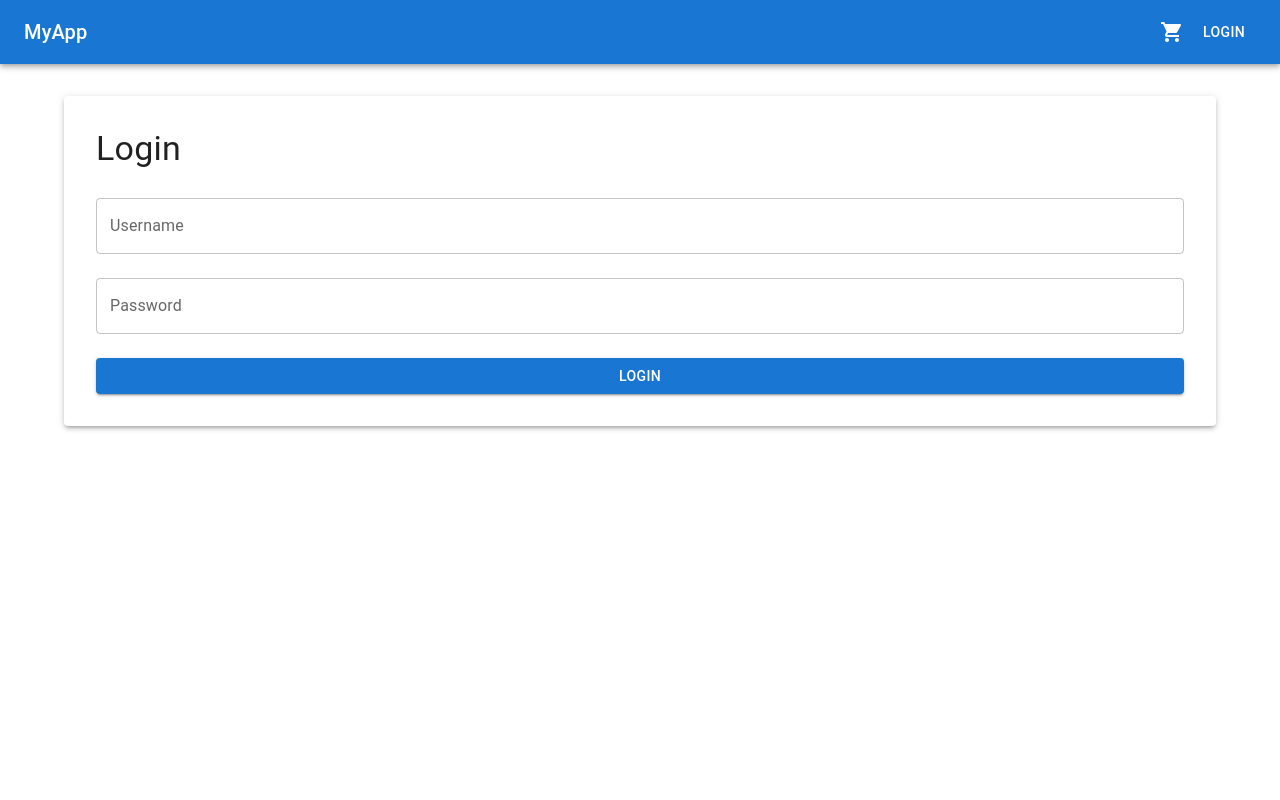
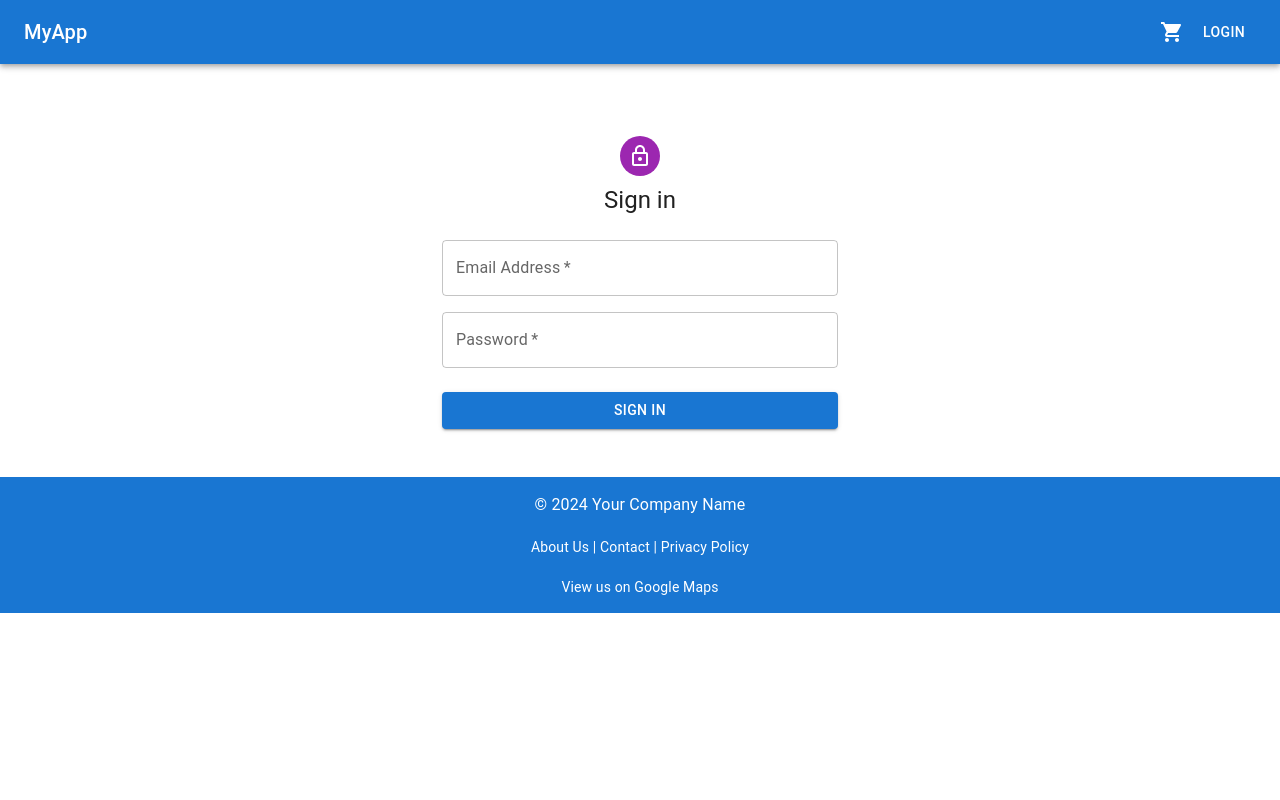
Before and after one commit to Penzslyr/customer-fe, a React (Create React App) app: page /login in a window 1280 px wide. Shown: the top 800 px of the page. Built offline with nearby package versions, Linux system fonts and the light colour scheme.

Commit message:
bla bla bla males

```diff
--- a/package.json
+++ b/package.json
@@ -10,6 +10,7 @@
     "@testing-library/jest-dom": "^5.17.0",
     "@testing-library/react": "^13.4.0",
     "@testing-library/user-event": "^13.5.0",
+    "axios": "^1.7.2",
     "react": "^18.3.1",
     "react-dom": "^18.3.1",
     "react-responsive-carousel": "^3.2.23",
--- a/src/App.js
+++ b/src/App.js
@@ -11,6 +11,7 @@ import Footer from "./components/Footer";
 import { AuthProvider } from "./context/AuthContext";
 import ProtectedRoute from "./components/ProtectedRoute";
 import TransactionHistory from "./pages/TransactionHistory";
+import EditProfile from "./pages/EditProfile";
 
 function App() {
   return (
@@ -36,7 +37,7 @@ function App() {
               path="/profile"
               element={
                 <ProtectedRoute>
-                  <div>Edit Profile Page</div>
+                  <EditProfile />
                 </ProtectedRoute>
               }
             />
--- a/src/components/Navbar.js
+++ b/src/components/Navbar.js
@@ -18,7 +18,7 @@ import { useAuth } from "../context/AuthContext";
 const Navbar = () => {
   const [anchorEl, setAnchorEl] = React.useState(null);
   const { cart } = useCart();
-  const { isLoggedIn, logout } = useAuth();
+  const { isLoggedIn, logout, user } = useAuth();
   const navigate = useNavigate();
 
   const handleMenu = (event) => {
@@ -66,6 +66,13 @@ const Navbar = () => {
                 alt="Profile Picture"
                 src="https://via.placeholder.com/150"
               />
+              <Typography
+                variant="subtitle1"
+                component="div"
+                sx={{ paddingLeft: "5px" }}
+              >
+                {user?.email}
+              </Typography>
             </IconButton>
             <Menu
               id="menu-appbar"
--- a/src/context/AuthContext.js
+++ b/src/context/AuthContext.js
@@ -7,17 +7,20 @@ export const useAuth = () => useContext(AuthContext);
 
 export const AuthProvider = ({ children }) => {
   const [isLoggedIn, setIsLoggedIn] = useState(false);
+  const [user, setUser] = useState(null);
 
-  const login = () => {
+  const login = (userData) => {
     setIsLoggedIn(true);
+    setUser(userData);
   };
 
   const logout = () => {
     setIsLoggedIn(false);
+    setUser(null);
   };
 
   return (
-    <AuthContext.Provider value={{ isLoggedIn, login, logout }}>
+    <AuthContext.Provider value={{ user, isLoggedIn, login, logout }}>
       {children}
     </AuthContext.Provider>
   );
--- a/src/pages/Cart.js
+++ b/src/pages/Cart.js
@@ -20,6 +20,8 @@ const Cart = () => {
   const calculateTotalPrice = () => {
     return cart.reduce((acc, item) => acc + item.price * item.quantity, 0);
   };
+
+  console.log(cart);
 
   return (
     <Container>
--- a/src/pages/EditProfile.js
+++ b/src/pages/EditProfile.js
@@ -1,7 +1,100 @@
-import React from "react";
+// src/pages/EditProfile.js
+import React, { useState } from "react";
+import {
+  Container,
+  Typography,
+  TextField,
+  Button,
+  Avatar,
+  Grid,
+  Paper,
+} from "@mui/material";
+import { useAuth } from "../context/AuthContext";
 
 const EditProfile = () => {
-  return <div>EditProfile</div>;
+  const { user, updateUser } = useAuth();
+  const [name, setName] = useState(user?.fullname);
+  const [email, setEmail] = useState(user?.email);
+  const [profilePicture, setProfilePicture] = useState(null);
+  const [profilePictureFile, setProfilePictureFile] = useState(null);
+
+  console.log(user);
+  // const handleSave = () => {
+  //   const updatedUser = {
+  //     ...user,
+  //     name,
+  //     email,
+  //     profilePicture: profilePictureFile ? URL.createObjectURL(profilePictureFile) : profilePicture,
+  //   };
+  //   updateUser(updatedUser);
+  // };
+
+  // const handleProfilePictureChange = (event) => {
+  //   const file = event.target.files[0];
+  //   setProfilePictureFile(file);
+  //   setProfilePicture(URL.createObjectURL(file));
+  // };
+
+  return (
+    <Container sx={{ minHeight: "725px", marginTop: "20px" }}>
+      <Typography variant="h4" gutterBottom>
+        Edit Profile
+      </Typography>
+      <Grid container spacing={3}>
+        <Grid item xs={12} sm={4}>
+          <Paper elevation={3} style={{ padding: 16, textAlign: "center" }}>
+            <Avatar
+              alt="Profile Picture"
+              src={profilePicture}
+              style={{ width: "150px", height: "150px", margin: "auto" }}
+            />
+            <input
+              accept="image/*"
+              style={{ display: "none" }}
+              id="profile-picture-upload"
+              type="file"
+              // onChange={handleProfilePictureChange}
+            />
+            <label htmlFor="profile-picture-upload">
+              <Button
+                variant="contained"
+                component="span"
+                style={{ marginTop: "16px" }}
+              >
+                Change Picture
+              </Button>
+            </label>
+          </Paper>
+        </Grid>
+        <Grid item xs={12} sm={8}>
+          <Paper elevation={3} style={{ padding: 16 }}>
+            <TextField
+              label="Name"
+              fullWidth
+              margin="normal"
+              value={name}
+              onChange={(e) => setName(e.target.value)}
+            />
+            <TextField
+              label="Email"
+              fullWidth
+              margin="normal"
+              value={email}
+              onChange={(e) => setEmail(e.target.value)}
+            />
+            <Button
+              variant="contained"
+              color="primary"
+              // onClick={handleSave}
+              style={{ marginTop: "16px" }}
+            >
+              Save Changes
+            </Button>
+          </Paper>
+        </Grid>
+      </Grid>
+    </Container>
+  );
 };
 
 export default EditProfile;
--- a/src/pages/Login.js
+++ b/src/pages/Login.js
@@ -1,49 +1,109 @@
-// src/pages/Login.js
-import React from "react";
-import { Container, Button, TextField, Typography, Paper } from "@mui/material";
+// pages/LoginPage.js
+import * as React from "react";
+import Avatar from "@mui/material/Avatar";
+import Button from "@mui/material/Button";
+import CssBaseline from "@mui/material/CssBaseline";
+import TextField from "@mui/material/TextField";
+import FormControlLabel from "@mui/material/FormControlLabel";
+import Checkbox from "@mui/material/Checkbox";
+import Link from "@mui/material/Link";
+import Grid from "@mui/material/Grid";
+import Box from "@mui/material/Box";
+import LockOutlinedIcon from "@mui/icons-material/LockOutlined";
+import Typography from "@mui/material/Typography";
+import Container from "@mui/material/Container";
+import { createTheme, ThemeProvider } from "@mui/material/styles";
+import axios from "axios";
 import { useNavigate } from "react-router-dom";
 import { useAuth } from "../context/AuthContext";
 
-const Login = () => {
+const defaultTheme = createTheme();
+
+export default function LoginPage() {
+  const navigate = useNavigate();
   const { login } = useAuth();
-  const navigate = useNavigate();
 
-  const handleLogin = () => {
-    login();
+  const handleSubmit = async (event) => {
+    event.preventDefault();
+    const data = new FormData(event.currentTarget);
+
+    const newObj = {
+      email: data.get("email"),
+      password: data.get("password"),
+    };
+
+    try {
+      const response = await axios.post(
+        "http://localhost:4000/api/users/login",
+        newObj
+      );
+      console.log(response);
+      login(response.data); // Pass user data to login function
       navigate("/");
+    } catch (e) {
+      console.log(e);
+      alert("Invalid credentials");
+    }
   };
 
   return (
-    <Container sx={{ minHeight: "713px" }}>
-      <Paper elevation={3} style={{ padding: "2rem", marginTop: "2rem" }}>
-        <Typography variant="h4" gutterBottom>
-          Login
+    <ThemeProvider theme={defaultTheme}>
+      <Container component="main" maxWidth="xs">
+        <CssBaseline />
+        <Box
+          sx={{
+            marginTop: 8,
+            display: "flex",
+            flexDirection: "column",
+            alignItems: "center",
+          }}
+        >
+          <Avatar sx={{ m: 1, bgcolor: "secondary.main" }}>
+            <LockOutlinedIcon />
+          </Avatar>
+          <Typography component="h1" variant="h5">
+            Sign in
           </Typography>
+          <Box
+            component="form"
+            noValidate
+            onSubmit={handleSubmit}
+            sx={{ mt: 3 }}
+          >
+            <Grid container spacing={2}>
+              <Grid item xs={12}>
                 <TextField
-          label="Username"
-          variant="outlined"
+                  required
                   fullWidth
-          margin="normal"
+                  id="email"
+                  label="Email Address"
+                  name="email"
+                  autoComplete="email"
                 />
+              </Grid>
+              <Grid item xs={12}>
                 <TextField
+                  required
+                  fullWidth
+                  name="password"
                   label="Password"
                   type="password"
-          variant="outlined"
+                  id="password"
+                  autoComplete="new-password"
+                />
+              </Grid>
+            </Grid>
+            <Button
+              type="submit"
               fullWidth
-          margin="normal"
-        />
-        <Button
               variant="contained"
-          color="primary"
-          fullWidth
-          onClick={handleLogin}
-          style={{ marginTop: "1rem" }}
+              sx={{ mt: 3, mb: 2 }}
             >
-          Login
+              Sign In
             </Button>
-      </Paper>
+          </Box>
+        </Box>
       </Container>
+    </ThemeProvider>
   );
-};
-
-export default Login;
+}
--- a/src/pages/TransactionHistory.js
+++ b/src/pages/TransactionHistory.js
@@ -31,7 +31,7 @@ const TransactionHistory = () => {
   ];
 
   return (
-    <Container>
+    <Container sx={{ minHeight: "725px", marginTop: "20px" }}>
       <Typography variant="h4" gutterBottom>
         Transaction History
       </Typography>
```
Also changed, not shown: 1 other file (tests, documents, lock files or other folders). Lines whose indentation alone changed are shown as unchanged.
